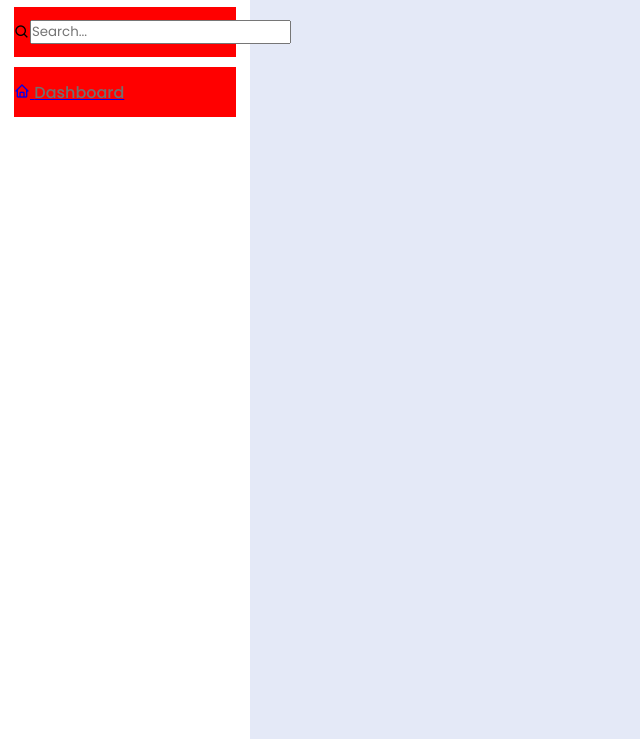
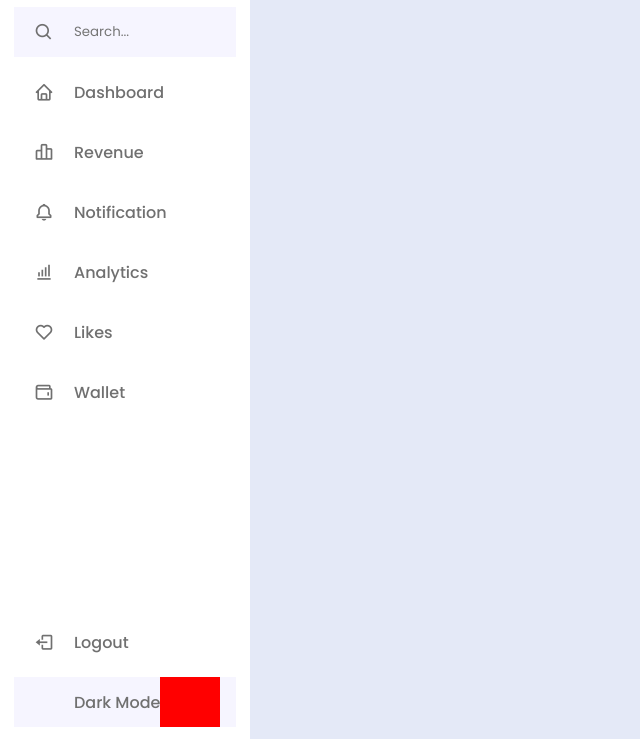
Before and after one commit to marcosventuraDev/Deshboard, a plain HTML site: page index.html in a window 1280 px wide. Shown: the part 61-800 px from the top of the page, without its empty margins (0-640 px from the left). Drawn offline with nearby package versions, Linux system fonts and the light colour scheme.

Commit message:
adicionando barra de procura

```diff
--- a/css/style.css
+++ b/css/style.css
@@ -27,6 +27,25 @@
 
 }
 
+
+
+
+body{
+    height: 100vh;
+    background: var(--body-color);
+}
+
+/* ===Sidebar=== */
+.sidebar{
+    position: fixed;
+    top:0;
+    left: 0;
+    height: 100%;
+    width: 250px;
+    padding: 10px 14px;
+    background: var(--sidebar-color);
+}
+
 /* ===Resuable Css=== */
 .sidebar .text{
     font-size: 16px;
@@ -40,31 +59,26 @@
     align-items: center;
 }
 
-
-
-/* ===Sidebar=== */
-
-body{
-    height: 100vh;
-    background: var(--body-color);
-}
-.sidebar{
-    position: fixed;
-    top:0;
-    left: 0;
-    height: 100%;
-    width: 250px;
-    padding: 10px 14px;
-    background: var(--sidebar-color);
-}
-
 .sidebar li{
     height: 50px;
-    background: red;
     margin-top: 10px;
     list-style: none;
     display: flex;
-    align-items: center;
+    align-items: center ;
+}
+
+.sidebar li .icon{
+    display: flex;
+    align-items: center ;
+    justify-content: center;
+    font-size: 20px;
+    min-width:60px;
+}
+
+.sidebar li .icon,
+.sidebar li .text{
+    color: var(--text-color);
+    transition: var(--trans-02);
 }
 
 .sidebar header {
@@ -90,6 +104,7 @@ header .image-text .header-text{
 .header-text .name{
     font-weight: 600;
 }
+
 .header-text .profession{
     margin-top: -2px ;
 }
@@ -108,6 +123,69 @@ header .image-text .header-text{
     border-radius: 50%;
     color: var(--sidebar-color);
     font-size: 22px;
+}
 
+.sidebar .search-box{
+    background: var(--primary-color-light);
+}
+
+.search-box input{
+    height: 100%;
+    width: 100%;
+    background: var(--primary-color-light);
+    outline: none;
+    border: none;
+    border-radius: 6px;
+}
+
+.sidebar li a{
+    text-decoration: none;
+    height: 100%;
+    width: 100%;
+    display: flex;
+    align-items: center;
+    border-radius: 6px;
+    transition: var(--trans-04);
 
 }
+
+.sidebar li a:hover{
+    background: var(--primary-color);
+
+}
+
+.sidebar li a:hover .icon,
+.sidebar li a:hover .text{
+    color: var(--sidebar-color);
+}
+
+.sidebar .menu-bar{
+
+    height: calc(100% - 50px);
+    display: flex;
+    flex-direction: column;
+    justify-content: space-between;
+}
+
+.menu-bar .mode{
+    background: var(--primary-color-light);
+}
+
+.menu-bar .mode .moon-sun{
+    height: 50px;
+    width: 60px;
+    display: flex;
+    align-items: center;
+}
+
+.menu-bar .mode i{
+    position: absolute;
+}
+.menu-bar .mode i{
+    opacity: 0;
+}
+.menu-bar .mode .toggle-switch{
+   height: 100%;
+   min-width: 60px;
+   background: red;
+}
--- a/index.html
+++ b/index.html
@@ -28,20 +28,71 @@
         </header>
 
         <div class="menu-bar">
-            <div class="menu">
-                <li class="nav-link">
+            <div class="menu"> <!-- menu -->
+                <li class="search-box">
                         <i class='bx bx-search icon' ></i>
                         <input class="search" placeholder="Search..."></input>
                 </li>
 
                 <ul class="menu-links">
-                    <li class="nav-link">
+                    <li class="nav-link"> <!-- Dashboard -->
                         <a href="#">
                             <i class='bx bx-home icon' ></i>
                             <span class="text nav-text">Dashboard</span>
                         </a>
-                    </li>
+                    </li><!-- /Dashboard -->
+                    <li class="nav-link"> <!-- Revenue -->
+                        <a href="#">
+                            <i class='bx bx-bar-chart-alt-2 icon' ></i>
+                            <span class="text nav-text">Revenue</span>
+                        </a>
+                    </li><!-- /Revenue -->
+                    <li class="nav-link"> <!-- Notification -->
+                        <a href="#">
+                            <i class='bx bx-bell icon' ></i>
+                            <span class="text nav-text">Notification</span>
+                        </a>
+                    </li><!-- /Notification -->
+                    <li class="nav-link"> <!-- Analytics -->
+                        <a href="#">
+                            <i class='bx bx-bar-chart-alt icon' ></i>
+                            <span class="text nav-text">Analytics</span>
+                        </a>
+                    </li><!-- /Analytics -->
+                    <li class="nav-link"> <!-- Likes -->
+                        <a href="#">
+                            <i class='bx bx-heart icon' ></i>
+                            <span class="text nav-text">Likes</span>
+                        </a>
+                    </li><!-- /Likes -->
+                    <li class="nav-link"> <!-- Wallet -->
+                        <a href="#">
+                            <i class='bx bx-wallet icon' ></i>
+                            <span class="text nav-text">Wallet</span>
+                        </a>
+                    </li><!-- /Wallet -->
                 </ul>
+            </div><!--/menu -->
+
+            <div class="bottom-content">
+                <li class=""> <!-- Logout -->
+                    <a href="#">
+                        <i class='bx bx-log-out  icon' ></i>
+                        <span class="text nav-text">Logout</span>
+                    </a>
+                </li><!-- /Logout -->
+
+                <li class="mode"> <!-- moon-sun -->
+                    <div class="moon-sun">
+                        <i class="bx bx-moon icon moon"></i>
+                        <i class="bx bx-sun icon sun"></i>
+                    </div>
+                    <span class="mode-text text">Dark Mode</span>
+
+                    <div class="toggle-switch">
+                        <span class="switch"></span>
+                    </div>
+                </li><!-- /moon-sun -->
             </div>
         </div>
     </nav>
```
